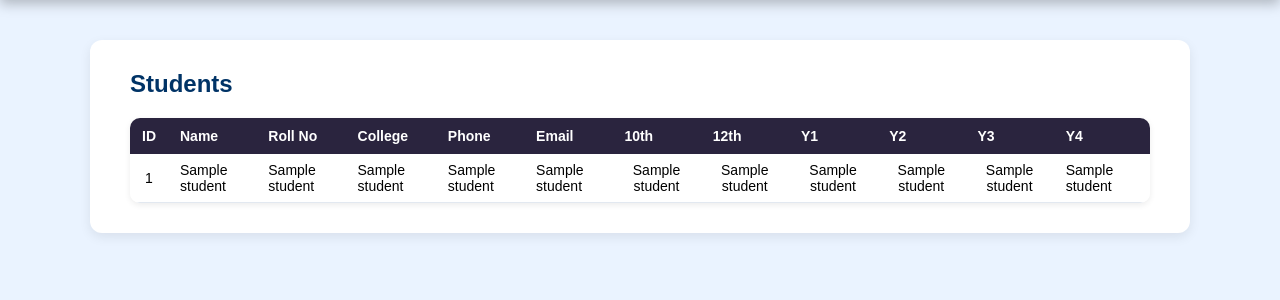
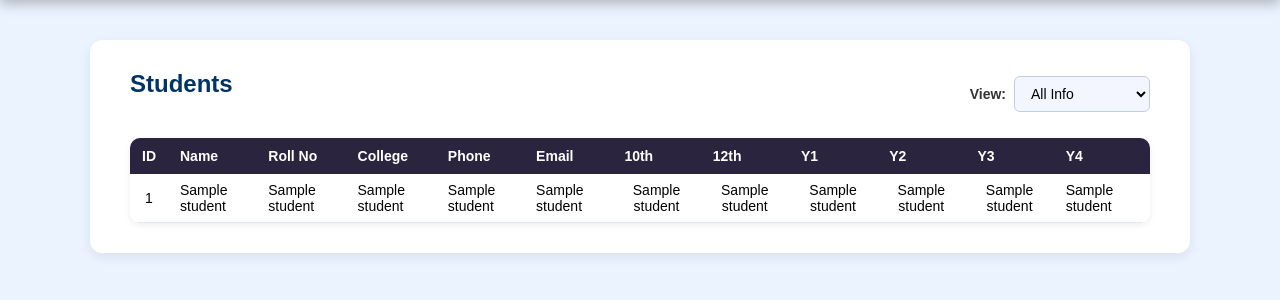
Before and after one commit to ShrutiPNarule/Student-management-system, a Python web app: template templates/index.html in a window 1280 px wide. Shown: the part 56-356 px from the top of the page. Run offline with Jinja, Linux system fonts and the light colour scheme; the template is opened without the code that fills it: most values are stand-ins (such as "Sample title", 1, 10 or a date in 2020).

Commit message:
add dropdonw to toggle personal and acadmic info

```diff
--- a/routes/add_route.py
+++ b/routes/add_route.py
@@ -17,7 +17,7 @@ def add_student():
         flash("Please login to continue.", "error")
         return redirect(url_for("login"))
 
-    if session.get("role") != "ADMIN":
+    if session.get("role") != "admin":
         abort(403)
 
     if request.method == "POST":
--- a/routes/delete_route.py
+++ b/routes/delete_route.py
@@ -17,7 +17,7 @@ def delete_student_data(student_id):
         return redirect(url_for("login"))
 
     # Role check
-    if session.get("role") != "ADMIN":
+    if session.get("role") != "admin":
         abort(403)
 
     conn = get_connection()
--- a/routes/edit_route.py
+++ b/routes/edit_route.py
@@ -17,7 +17,7 @@ def update_student_data(student_id):
         flash("Please login to continue.", "error")
         return redirect(url_for("login"))
 
-    if session.get("role") != "ADMIN":
+    if session.get("role") != "admin":
         abort(403)
 
     conn = get_connection()
--- a/routes/log_route.py
+++ b/routes/log_route.py
@@ -15,7 +15,7 @@ def logs():
         return redirect(url_for("login"))
 
     # Role check
-    if session.get("role") != "AUDITOR":
+    if session.get("role") != "auditor":
         abort(403)
 
     conn = get_connection()
--- a/routes/recycle_bin_route.py
+++ b/routes/recycle_bin_route.py
@@ -15,7 +15,7 @@ def recycle_bin():
         return redirect(url_for("login"))
 
     # Role check
-    if session.get("role") != "AUDITOR":
+    if session.get("role") != "auditor":
         abort(403)
 
     conn = get_connection()
--- a/static/styles.css
+++ b/static/styles.css
@@ -176,6 +176,17 @@ input[type="number"] {
     border-radius: 6px;
     border: 1px solid #c5cbe3;
     font-size: 14px;
+}
+
+input[type="tel"],
+input[type="date"],
+textarea {
+    width: 100%;
+    padding: 10px 12px;
+    border-radius: 6px;
+    border: 1px solid #c5cbe3;
+    font-size: 14px;
+    font-family: "Poppins", sans-serif;
 }
 
 input:focus {
--- a/templates/add_student.html
+++ b/templates/add_student.html
@@ -1,7 +1,7 @@
 {% extends "base.html" %}
 {% block content %}
 
-{% if session.get("role") != "ADMIN" %}
+{% if session.get("role") != "admin" %}
     <h3 style="color:red;">Unauthorized Access</h3>
     <p>You do not have permission to add student records.</p>
     <a href="{{ url_for('index') }}" class="btn btn-secondary">Go Back</a>
--- a/templates/index.html
+++ b/templates/index.html
@@ -5,33 +5,46 @@
 <div class="section-header">
     <h2>Students</h2>
 
-    {% if session.get("role") == "admin" %}
-        <a href="{{ url_for('add_student') }}" class="btn btn-success">
-            + Add New Student
-        </a>
-    {% endif %}
+    <div style="display: flex; gap: 15px; align-items: center;">
+        <!-- Info Type Filter Dropdown -->
+        <div class="filter-group">
+            <label for="infoFilter">View:</label>
+            <select id="infoFilter" onchange="filterColumns(this.value)">
+                <option value="all">All Info</option>
+                <option value="personal">Personal Info</option>
+                <option value="school">School Marks</option>
+                <option value="college">College Marks</option>
+            </select>
+        </div>
+
+        {% if session.get("role") == "admin" %}
+            <a href="{{ url_for('add_student') }}" class="btn btn-success">
+                + Add New Student
+            </a>
+        {% endif %}
+    </div>
 </div>
 
 {% if students %}
 <div class="table-wrapper">
-<table>
+<table id="studentsTable">
     <thead>
         <tr>
-            <th>ID</th>
-            <th>Name</th>
-            <th>Roll No</th>
-            <th>College</th>
-            <th>Phone</th>
-            <th>Email</th>
-            <th>10th</th>
-            <th>12th</th>
-            <th>Y1</th>
-            <th>Y2</th>
-            <th>Y3</th>
-            <th>Y4</th>
+            <th class="col-always">ID</th>
+            <th class="col-always">Name</th>
+            <th class="col-personal">Roll No</th>
+            <th class="col-personal">College</th>
+            <th class="col-personal">Phone</th>
+            <th class="col-personal">Email</th>
+            <th class="col-school">10th</th>
+            <th class="col-school">12th</th>
+            <th class="col-college">Y1</th>
+            <th class="col-college">Y2</th>
+            <th class="col-college">Y3</th>
+            <th class="col-college">Y4</th>
 
             {% if session.get("role") == "admin" %}
-                <th>Actions</th>
+                <th class="col-always">Actions</th>
             {% endif %}
         </tr>
     </thead>
@@ -39,21 +52,21 @@
     <tbody>
         {% for s in students %}
         <tr>
-            <td>{{ s[0] }}</td>
-            <td>{{ s[1] }}</td>
-            <td>{{ s[2] }}</td>
-            <td>{{ s[3] }}</td>
-            <td>{{ s[4] }}</td>
-            <td>{{ s[5] }}</td>
-            <td>{{ s[6] }}</td>
-            <td>{{ s[7] }}</td>
-            <td>{{ s[8] }}</td>
-            <td>{{ s[9] }}</td>
-            <td>{{ s[10] }}</td>
-            <td>{{ s[11] }}</td>
+            <td class="col-always">{{ s[0] }}</td>
+            <td class="col-always">{{ s[1] }}</td>
+            <td class="col-personal">{{ s[2] }}</td>
+            <td class="col-personal">{{ s[3] }}</td>
+            <td class="col-personal">{{ s[4] }}</td>
+            <td class="col-personal">{{ s[5] }}</td>
+            <td class="col-school">{{ s[6] }}</td>
+            <td class="col-school">{{ s[7] }}</td>
+            <td class="col-college">{{ s[8] }}</td>
+            <td class="col-college">{{ s[9] }}</td>
+            <td class="col-college">{{ s[10] }}</td>
+            <td class="col-college">{{ s[11] }}</td>
 
             {% if session.get("role") == "admin" %}
-            <td class="actions-cell">
+            <td class="col-always actions-cell">
                 <!-- Edit -->
                 <a href="{{ url_for('update_student_data', student_id=s[0]) }}"
                    class="btn btn-secondary btn-sm">
@@ -80,4 +93,86 @@
 <p>No student records found.</p>
 {% endif %}
 
+<script>
+function filterColumns(filterType) {
+    const table = document.getElementById('studentsTable');
+    const rows = table.querySelectorAll('tr');
+
+    rows.forEach(row => {
+        const cells = row.querySelectorAll('th, td');
+        cells.forEach(cell => {
+            // Check if cell has the class using classList.contains()
+            const hasAlways = cell.classList.contains('col-always');
+            const hasPersonal = cell.classList.contains('col-personal');
+            const hasSchool = cell.classList.contains('col-school');
+            const hasCollege = cell.classList.contains('col-college');
+
+            if (filterType === 'all') {
+                cell.style.display = '';
+            } else if (filterType === 'personal') {
+                if (hasAlways || hasPersonal) {
+                    cell.style.display = '';
+                } else {
+                    cell.style.display = 'none';
+                }
+            } else if (filterType === 'school') {
+                if (hasAlways || hasSchool) {
+                    cell.style.display = '';
+                } else {
+                    cell.style.display = 'none';
+                }
+            } else if (filterType === 'college') {
+                if (hasAlways || hasCollege) {
+                    cell.style.display = '';
+                } else {
+                    cell.style.display = 'none';
+                }
+            }
+        });
+    });
+}
+</script>
+
+<style>
+.filter-group {
+    display: flex;
+    align-items: center;
+    gap: 8px;
+}
+
+.filter-group label {
+    margin: 0;
+    font-weight: 600;
+    color: #333;
+}
+
+.filter-group select {
+    padding: 8px 12px;
+    border: 1px solid #c5cbe3;
+    border-radius: 6px;
+    font-size: 14px;
+    background-color: #f4f6ff;
+    cursor: pointer;
+    transition: 0.2s;
+}
+
+.filter-group select:hover {
+    border-color: #0066cc;
+}
+
+.filter-group select:focus {
+    outline: none;
+    border-color: #0066cc;
+    box-shadow: 0 0 0 2px rgba(0, 102, 204, 0.15);
+}
+
+.section-header {
+    display: flex;
+    justify-content: space-between;
+    align-items: center;
+    margin-bottom: 20px;
+    gap: 20px;
+}
+</style>
+
 {% endblock %}
```
Also changed, not shown: routes/register_route.py (+23 -7 lines), templates/register.html (+59 -2 lines).
